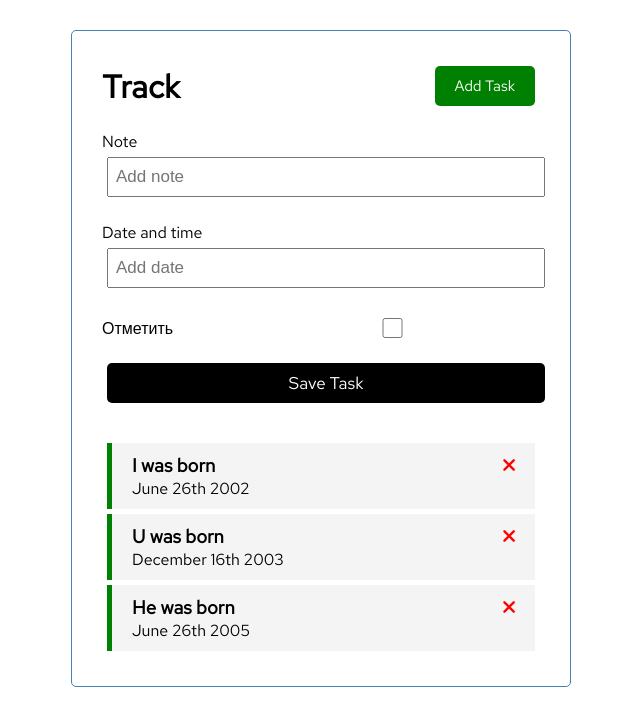
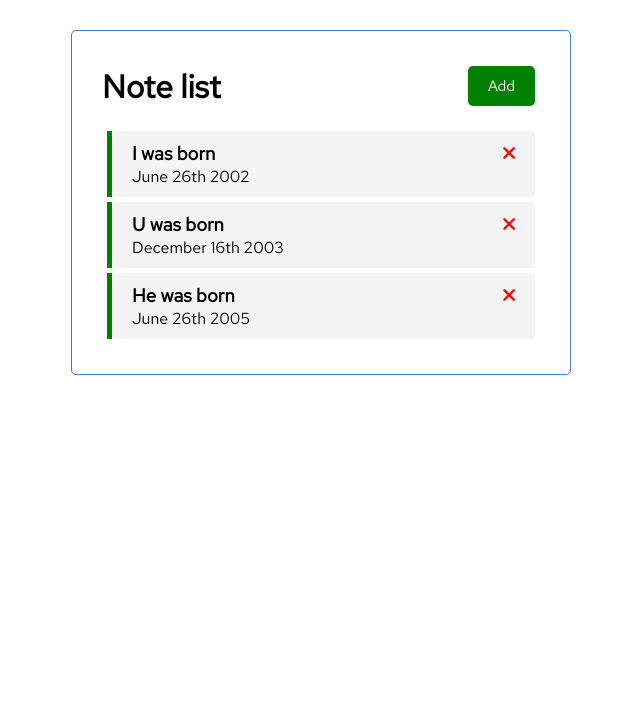
Before and after one commit to rustamshamelov/vueproject1, a Vue app: page / in a window 1280 px wide. Shown: the top 726 px of the page, without its empty margins (319-959 px from the left). Built offline with nearby package versions, Linux system fonts and the light colour scheme.

Commit message:
realised add and close

```diff
--- a/src/App.vue
+++ b/src/App.vue
@@ -1,7 +1,13 @@
 <template>
   <div class="container">
-    <Header title="Track" />
-    <AddTask @add-task="addTask" />
+    <Header
+      @toggle-add-task="toggleAddTask"
+      title="Note list"
+      :showAddTask="showAddTask"
+    />
+    <div v-if="showAddTask">
+      <AddTask @add-task="addTask" />
+    </div>
     <Tasks
       @toggle-reminder="toggleReminder"
       @delete-task="deleteTask"
@@ -25,9 +31,13 @@ export default {
   data() {
     return {
       tasks: [],
+      showAddTask: false,
     };
   },
   methods: {
+    toggleAddTask() {
+      this.showAddTask = !this.showAddTask;
+    },
     addTask(task) {
       this.tasks = [...this.tasks, task];
     },
--- a/src/components/Header.vue
+++ b/src/components/Header.vue
@@ -1,7 +1,11 @@
 <template>
   <header>
     <h1>{{ title }}</h1>
-    <Button text="Add Task" color="green" />
+    <Button
+      @toggle-add-task="$emit('toggle-add-task')"
+      :text="showAddTask ? 'close' : 'Add'"
+      color="green"
+    />
   </header>
 </template>
 
@@ -12,6 +16,7 @@ export default {
   name: "Header",
   props: {
     title: String,
+    showAddTask: Boolean,
   },
   components: {
     Button,
--- a/src/components/button.vue
+++ b/src/components/button.vue
@@ -13,7 +13,7 @@ export default {
   },
   methods: {
     onClick() {
-      console.log("click");
+      this.$emit('toggle-add-task')
     },
   },
 };
```
